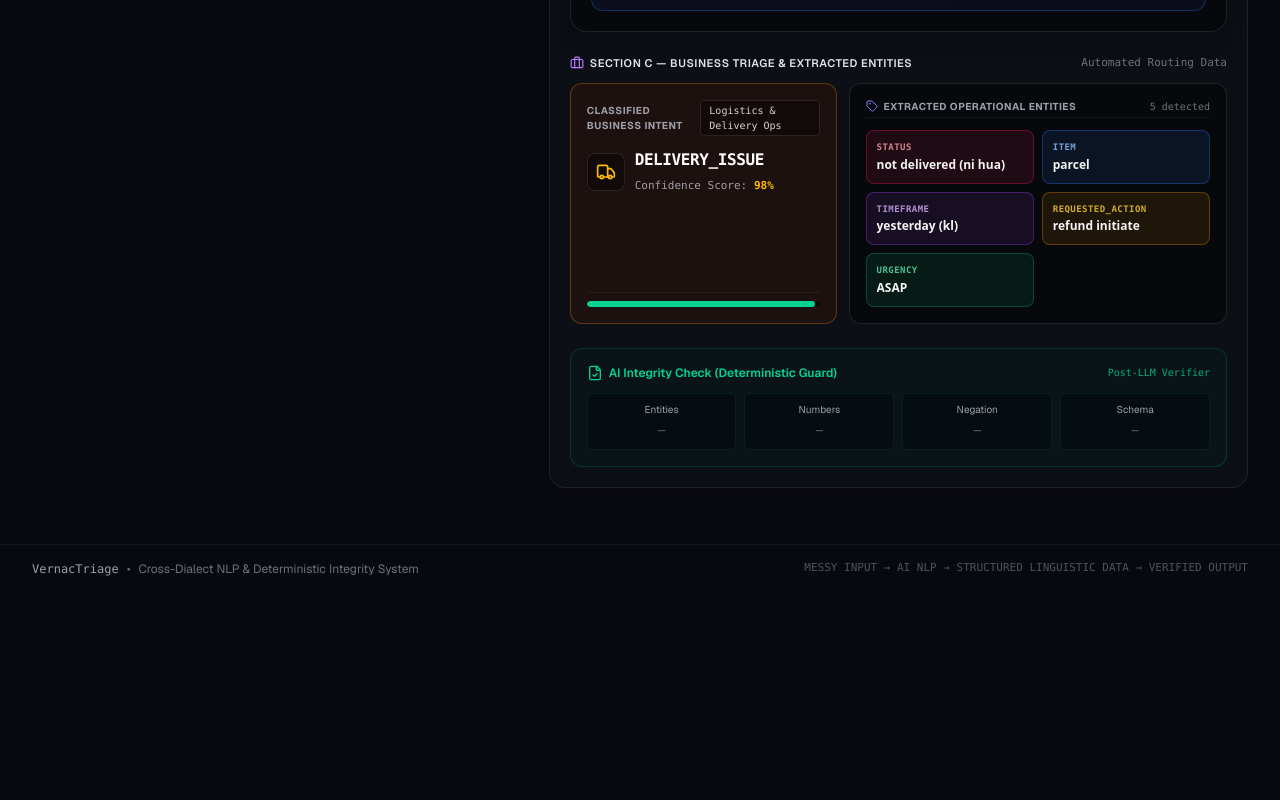
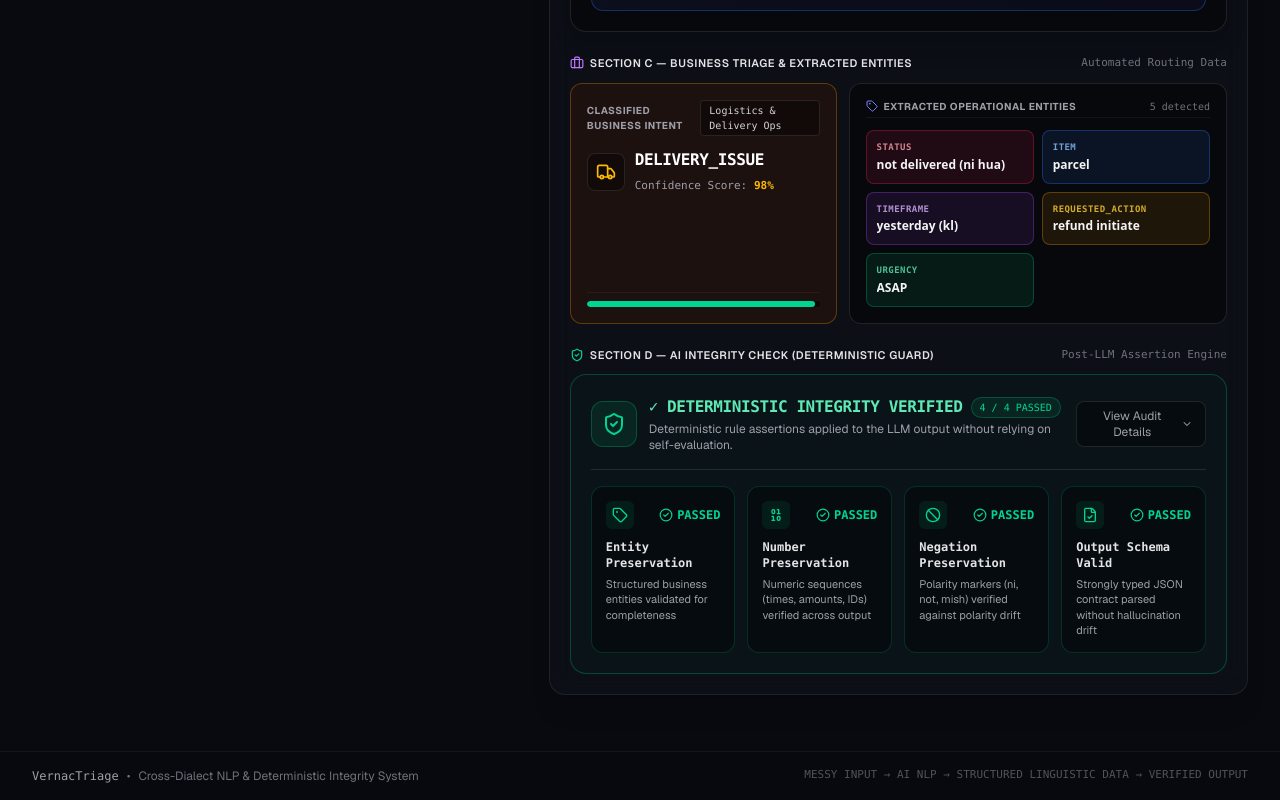
Before and after one commit to codedByBurhan/VernacTriage, a Next.js app: page / in a window 1280 px wide. Shown: the part 1731-2531 px from the top of the page. Before the commit the page ends 2324 px from the top, so only its background shows below. Built offline with nearby package versions, Linux system fonts and the light colour scheme.

Commit message:
feat: add IntegrityCheck component and integrate into home page

```diff
--- a/app/page.tsx
+++ b/app/page.tsx
@@ -10,6 +10,7 @@ import { TriageAnalysisResult } from "@/lib/types";
 import { TokenVisualization } from "@/components/TokenVisualization";
 import { CanonicalReconstruction } from "@/components/CanonicalReconstruction";
 import { TriageInformation } from "@/components/TriageInformation";
+import { IntegrityCheck } from "@/components/IntegrityCheck";
 import {
   Sparkles,
   Braces,
@@ -240,6 +241,9 @@ export default function Home() {
               )}
 
               {/* SECTION D: AI Integrity Check */}
+              {analysisResult ? (
+                <IntegrityCheck verification={analysisResult.verification} />
+              ) : (
                 <div className="rounded-xl bg-emerald-950/20 border border-emerald-500/20 p-4 space-y-2">
                   <div className="flex items-center justify-between text-xs">
                     <div className="flex items-center gap-1.5 text-emerald-400 font-semibold">
@@ -269,6 +273,7 @@ export default function Home() {
                     </div>
                   </div>
                 </div>
+              )}
             </div>
           </div>
         </div>
--- /dev/null
+++ b/components/IntegrityCheck.tsx
@@ -0,0 +1,247 @@
+"use client";
+
+import React, { useState } from "react";
+import { VerificationResult } from "@/lib/types";
+import {
+  ShieldCheck,
+  AlertTriangle,
+  CheckCircle2,
+  XCircle,
+  FileCheck,
+  Binary,
+  Ban,
+  Tag,
+  ChevronDown,
+  ChevronUp,
+  Cpu,
+} from "lucide-react";
+
+interface IntegrityCheckProps {
+  verification: VerificationResult;
+}
+
+export function IntegrityCheck({ verification }: IntegrityCheckProps) {
+  const [showAuditLogs, setShowAuditLogs] = useState(false);
+
+  const allPassed =
+    verification.entities_preserved &&
+    verification.numbers_preserved &&
+    verification.negation_preserved &&
+    verification.schema_valid;
+
+  const checks = [
+    {
+      id: "entities",
+      label: "Entity Preservation",
+      passed: verification.entities_preserved,
+      desc: "Structured business entities validated for completeness",
+      icon: Tag,
+    },
+    {
+      id: "numbers",
+      label: "Number Preservation",
+      passed: verification.numbers_preserved,
+      desc: "Numeric sequences (times, amounts, IDs) verified across output",
+      icon: Binary,
+    },
+    {
+      id: "negation",
+      label: "Negation Preservation",
+      passed: verification.negation_preserved,
+      desc: "Polarity markers (ni, not, mish) verified against polarity drift",
+      icon: Ban,
+    },
+    {
+      id: "schema",
+      label: "Output Schema Valid",
+      passed: verification.schema_valid,
+      desc: "Strongly typed JSON contract parsed without hallucination drift",
+      icon: FileCheck,
+    },
+  ];
+
+  return (
+    <div className="space-y-3">
+      {/* Header */}
+      <div className="flex items-center justify-between text-xs text-zinc-400">
+        <span className="font-semibold uppercase tracking-wider text-[11px] flex items-center gap-1.5 text-zinc-200">
+          <ShieldCheck className="w-3.5 h-3.5 text-emerald-400" />
+          Section D — AI Integrity Check (Deterministic Guard)
+        </span>
+        <span className="text-[11px] font-mono text-zinc-500">
+          Post-LLM Assertion Engine
+        </span>
+      </div>
+
+      <div
+        className={`rounded-2xl p-5 border transition-all ${
+          allPassed
+            ? "bg-emerald-950/20 border-emerald-500/30"
+            : "bg-amber-950/20 border-amber-500/40"
+        }`}
+      >
+        {/* Overall Status Banner */}
+        <div className="flex flex-col sm:flex-row sm:items-center justify-between gap-3 pb-4 border-b border-white/10">
+          <div className="flex items-center gap-3">
+            <div
+              className={`p-2.5 rounded-xl border ${
+                allPassed
+                  ? "bg-emerald-500/10 border-emerald-500/30 text-emerald-400"
+                  : "bg-amber-500/10 border-amber-500/30 text-amber-400"
+              }`}
+            >
+              {allPassed ? (
+                <ShieldCheck className="w-6 h-6" />
+              ) : (
+                <AlertTriangle className="w-6 h-6" />
+              )}
+            </div>
+            <div>
+              <div className="flex items-center gap-2">
+                <span
+                  className={`text-sm sm:text-base font-bold font-mono tracking-tight ${
+                    allPassed ? "text-emerald-300" : "text-amber-300"
+                  }`}
+                >
+                  {allPassed
+                    ? "✓ DETERMINISTIC INTEGRITY VERIFIED"
+                    : "⚠ VERIFICATION ISSUE DETECTED"}
+                </span>
+                <span
+                  className={`text-[10px] font-mono px-2 py-0.5 rounded-full border ${
+                    allPassed
+                      ? "bg-emerald-500/10 border-emerald-500/30 text-emerald-400"
+                      : "bg-amber-500/10 border-amber-500/30 text-amber-400"
+                  }`}
+                >
+                  {allPassed ? "4 / 4 PASSED" : "AUDIT FLAGGED"}
+                </span>
+              </div>
+              <p className="text-xs text-zinc-400 mt-0.5">
+                Deterministic rule assertions applied to the LLM output without relying on self-evaluation.
+              </p>
+            </div>
+          </div>
+
+          <button
+            type="button"
+            onClick={() => setShowAuditLogs(!showAuditLogs)}
+            className="text-xs text-zinc-400 hover:text-zinc-200 px-3 py-1.5 rounded-lg bg-black/40 border border-white/10 flex items-center gap-1.5 self-start sm:self-center transition-colors cursor-pointer"
+          >
+            <span>{showAuditLogs ? "Hide Audit Details" : "View Audit Details"}</span>
+            {showAuditLogs ? (
+              <ChevronUp className="w-3.5 h-3.5" />
+            ) : (
+              <ChevronDown className="w-3.5 h-3.5" />
+            )}
+          </button>
+        </div>
+
+        {/* 4 Check Cards Grid */}
+        <div className="grid grid-cols-1 sm:grid-cols-2 lg:grid-cols-4 gap-3 pt-4">
+          {checks.map((check) => {
+            const Icon = check.icon;
+            return (
+              <div
+                key={check.id}
+                className={`p-3.5 rounded-xl border transition-all flex flex-col justify-between ${
+                  check.passed
+                    ? "bg-black/40 border-emerald-500/20"
+                    : "bg-rose-950/20 border-rose-500/40"
+                }`}
+              >
+                <div className="space-y-1.5">
+                  <div className="flex items-center justify-between">
+                    <div
+                      className={`p-1.5 rounded-md ${
+                        check.passed
+                          ? "bg-emerald-500/10 text-emerald-400"
+                          : "bg-rose-500/10 text-rose-400"
+                      }`}
+                    >
+                      <Icon className="w-4 h-4" />
+                    </div>
+                    {check.passed ? (
+                      <span className="text-xs font-mono font-bold text-emerald-400 flex items-center gap-1">
+                        <CheckCircle2 className="w-3.5 h-3.5" />
+                        PASSED
+                      </span>
+                    ) : (
+                      <span className="text-xs font-mono font-bold text-rose-400 flex items-center gap-1">
+                        <XCircle className="w-3.5 h-3.5" />
+                        FAILED
+                      </span>
+                    )}
+                  </div>
+                  <h4 className="text-xs font-bold text-zinc-200 font-mono pt-1">
+                    {check.label}
+                  </h4>
+                  <p className="text-[11px] text-zinc-400 leading-snug">
+                    {check.desc}
+                  </p>
+                </div>
+              </div>
+            );
+          })}
+        </div>
+
+        {/* Expandable Audit Logs */}
+        {showAuditLogs && (
+          <div className="mt-4 pt-4 border-t border-white/10 space-y-3">
+            <div className="flex items-center justify-between text-xs">
+              <span className="font-semibold text-zinc-300 font-mono flex items-center gap-1.5">
+                <Cpu className="w-3.5 h-3.5 text-blue-400" />
+                Rule-Based Verification Engine Report
+              </span>
+              <span className="text-[10px] text-zinc-500 font-mono">
+                TypeScript Deterministic Guard
+              </span>
+            </div>
+
+            <div className="grid grid-cols-1 sm:grid-cols-2 gap-3 text-xs">
+              <div className="p-3 rounded-lg bg-black/60 border border-white/5 space-y-1">
+                <span className="text-[10px] uppercase font-bold text-zinc-500 block">
+                  Numeric Sequence Audit
+                </span>
+                <p className="text-zinc-300 font-mono text-[11px]">
+                  Original: [
+                  {(verification.details?.numbers_found_original || []).join(", ") || "None detected"}
+                  ] → Target: [
+                  {(verification.details?.numbers_found_target || []).join(", ") || "None detected"}
+                  ]
+                </p>
+              </div>
+
+              <div className="p-3 rounded-lg bg-black/60 border border-white/5 space-y-1">
+                <span className="text-[10px] uppercase font-bold text-zinc-500 block">
+                  Negation Polarity Audit
+                </span>
+                <p className="text-zinc-300 font-mono text-[11px]">
+                  Markers: [
+                  {(verification.details?.negation_markers_found || []).join(", ") || "None detected"}
+                  ] | Retained:{" "}
+                  {verification.details?.negation_preserved_in_english ? "True" : "N/A"}
+                </p>
+              </div>
+            </div>
+
+            {verification.details?.issues && verification.details.issues.length > 0 && (
+              <div className="p-3 rounded-lg bg-rose-950/30 border border-rose-500/30 text-xs text-rose-300 space-y-1">
+                <span className="font-bold block">Flagged Discrepancies:</span>
+                <ul className="list-disc list-inside space-y-0.5 text-[11px]">
+                  {verification.details.issues.map((issue, idx) => (
+                    <li key={idx}>{issue}</li>
+                  ))}
+                </ul>
+              </div>
+            )}
+
+            <p className="text-[11px] text-zinc-500 italic bg-black/30 p-2.5 rounded-lg border border-white/5 leading-relaxed">
+              Note: This verification layer uses deterministic heuristic checks rather than semantic embeddings to ensure mission-critical fidelity on numbers, entities, and polarities.
+            </p>
+          </div>
+        )}
+      </div>
+    </div>
+  );
+}
```
Lines whose indentation alone changed are shown as unchanged.
